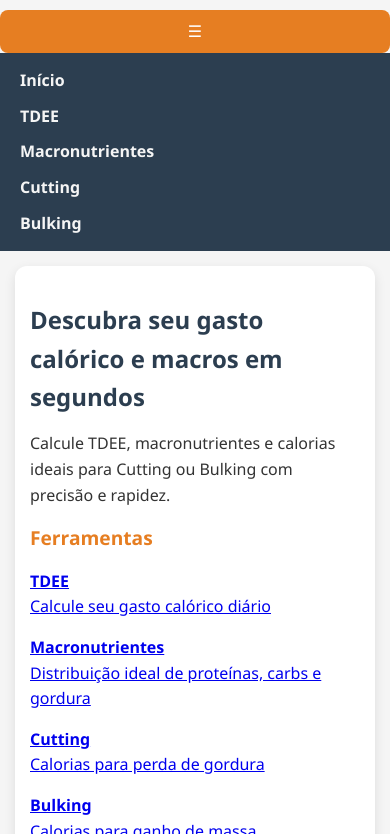
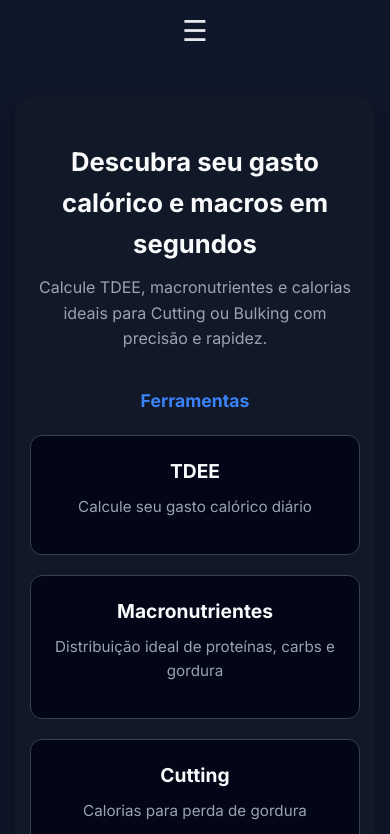
Before and after one commit to jhonny606/shapecalc, a plain HTML site: page index.html in a window 390 px wide. Shown: the part 86-920 px from the top of the page. Drawn offline with Linux system fonts and the light colour scheme.

Commit message:
Update style.css

```diff
--- a/css/style.css
+++ b/css/style.css
@@ -1,5 +1,5 @@
 /* ==============================
-   Reset básico e tipografia
+   Reset básico
    ============================== */
 * {
     margin: 0;
@@ -7,15 +7,21 @@
     box-sizing: border-box;
 }
 
+/* ==============================
+   Tipografia e base (Premium Dark)
+   ============================== */
 body {
-    font-family: 'Segoe UI', Tahoma, Geneva, Verdana, sans-serif;
-    background-color: #f5f5f5;
-    color: #333333;
+    font-family: 'Inter', sans-serif;
+    background-color: #0f172a;
+    color: #e5e7eb;
     line-height: 1.6;
 }
 
+/* ==============================
+   Títulos
+   ============================== */
 h1, h2, h3 {
-    color: #2c3e50;
+    color: #f9fafb;
     margin-bottom: 15px;
 }
 
@@ -25,48 +31,58 @@ h1 {
 }
 
 h2 {
-    font-size: 1.5rem;
+    font-size: 2rem;
     margin-top: 20px;
 }
 
 h3 {
     font-size: 1.2rem;
     margin-top: 15px;
+    color: #3b82f6;
 }
 
 /* ==============================
-   Navbar
+   Header
+   ============================== */
+header {
+    text-align: center;
+    padding: 15px 0 5px 0;
+}
+
+/* ==============================
+   Navbar (Desktop)
    ============================== */
 nav {
-    background-color: #2c3e50;
-    padding: 15px 20px;
+    background-color: #020617;
+    padding: 10px 15px;
     display: flex;
-    gap: 15px;
+    gap: 20px;
     flex-wrap: wrap;
     justify-content: center;
 }
 
 nav a {
-    color: #f5f5f5;
+    color: #e5e7eb;
     text-decoration: none;
-    font-weight: bold;
+    font-weight: 600;
     transition: color 0.3s;
 }
 
 nav a:hover {
-    color: #e67e22;
+    color: #3b82f6;
 }
 
 /* ==============================
    Container principal
    ============================== */
 .container {
-    max-width: 900px;
-    margin: 30px auto;
-    padding: 20px;
-    background-color: #ffffff;
-    border-radius: 12px;
-    box-shadow: 0 4px 12px rgba(0,0,0,0.1);
+    max-width: 1000px;
+    margin: 40px auto;
+    padding: 30px 20px;
+    background-color: #111827;
+    border-radius: 16px;
+    box-shadow: 0 10px 30px rgba(0,0,0,0.4);
+    text-align: center;
 }
 
 /* ==============================
@@ -76,56 +92,64 @@ input[type="number"], select {
     width: 100%;
     padding: 12px;
     margin: 8px 0 15px 0;
-    border: 1px solid #ccc;
-    border-radius: 8px;
+    border: 1px solid #374151;
+    border-radius: 10px;
     font-size: 1rem;
+    background-color: #020617;
+    color: #e5e7eb;
+}
+
+input::placeholder {
+    color: #9ca3af;
 }
 
 input[type="number"]:focus, select:focus {
-    border-color: #e67e22;
+    border-color: #3b82f6;
     outline: none;
-    box-shadow: 0 0 5px rgba(230, 126, 34, 0.5);
+    box-shadow: 0 0 8px rgba(59, 130, 246, 0.5);
 }
 
 /* ==============================
    Botões
    ============================== */
 button {
-    background-color: #e67e22;
+    background-color: #3b82f6;
     color: #fff;
     padding: 12px 25px;
     font-size: 1rem;
     border: none;
-    border-radius: 8px;
+    border-radius: 10px;
     cursor: pointer;
-    transition: background-color 0.3s, transform 0.2s;
+    transition: all 0.25s ease;
     margin-top: 10px;
 }
 
 button:hover {
-    background-color: #d35400;
-    transform: scale(1.05);
+    background-color: #2563eb;
+    transform: translateY(-2px);
 }
 
 /* ==============================
    Resultados
    ============================== */
 #resultado, #tdee {
-    background-color: #ecf0f1;
-    padding: 15px 20px;
-    margin: 15px 0;
-    border-radius: 10px;
-    font-size: 1.3rem;
+    background-color: #020617;
+    padding: 20px;
+    margin: 20px 0;
+    border-radius: 12px;
+    font-size: 1.4rem;
     font-weight: bold;
     text-align: center;
-    color: #2c3e50;
+    color: #22c55e;
+    border: 1px solid #1f2937;
 }
 
 /* ==============================
-   Seções / Cards explicativos
+   Textos e listas
    ============================== */
 .container p {
     margin-bottom: 15px;
+    color: #d1d5db;
 }
 
 .container ul {
@@ -138,61 +162,182 @@ button:hover {
 }
 
 /* ==============================
-   FAQ
+   Hero Section
    ============================== */
-h3 {
-    margin-top: 12px;
-    color: #e67e22;
+.hero {
+    margin-bottom: 40px;
+}
+
+.hero h2 {
+    font-size: 2.2rem;
+    margin-bottom: 10px;
+}
+
+.hero p {
+    color: #9ca3af;
+    font-size: 1.1rem;
+    max-width: 600px;
+    margin: 0 auto;
+}
+
+/* ==============================
+   Tools Section
+   ============================== */
+.tools h3 {
+    margin-bottom: 20px;
+}
+
+/* Grid */
+.tools-grid {
+    display: grid;
+    grid-template-columns: repeat(2, 1fr);
+    gap: 20px;
+}
+
+/* Cards */
+.card {
+    display: block;
+    background-color: #020617;
+    padding: 25px;
+    border-radius: 14px;
+    text-decoration: none;
+    transition: all 0.25s ease;
+    border: 1px solid #374151;
+    cursor: pointer;
+    backdrop-filter: blur(6px);
+}
+
+.card h4 {
+    color: #f9fafb;
+    margin-bottom: 8px;
+    font-size: 1.2rem;
+}
+
+.card p {
+    color: #9ca3af;
+    font-size: 0.95rem;
+}
+
+.card:hover {
+    transform: translateY(-5px);
+    border-color: #3b82f6;
+    box-shadow: 0 10px 25px rgba(0,0,0,0.4);
 }
 
 /* ==============================
    Responsividade
    ============================== */
 @media (max-width: 768px) {
+
     nav {
         flex-direction: column;
         gap: 10px;
+        padding: 12px;
+    }
+
+    nav a {
+        padding: 8px 0;
+        font-size: 0.95rem;
     }
 
     .container {
-        margin: 15px;
-        padding: 15px;
+        margin: 20px 15px;
+        padding: 25px 15px;
     }
 
     button {
         width: 100%;
+        padding: 14px;
+        font-size: 1.05rem;
+    }
+
+    .tools-grid {
+        grid-template-columns: 1fr;
+    }
+
+    .hero {
+        margin-bottom: 35px;
+    }
+
+    .hero h2 {
+        font-size: 1.6rem;
+    }
+
+    .hero p {
+        font-size: 1rem;
+        padding: 0 5px;
+    }
+
+    .card {
+        padding: 20px;
+        border-radius: 12px;
+    }
+
+    input[type="number"], select {
+        padding: 14px;
+        font-size: 1rem;
+    }
+
+    h1 {
+        font-size: 2rem;
+        margin: 10px 0;
+    }
+
+    h3 {
+        font-size: 1.1rem;
     }
 }
 
-.home-buttons {
-    display: flex;
-    flex-wrap: wrap;
-    gap: 20px;
-    justify-content: center;
-    margin-top: 20px;
+/* ==============================
+   Segurança de layout
+   ============================== */
+img {
+    max-width: 100%;
+    height: auto;
 }
 
-.home-buttons .btn-link {
-    display: inline-block;
-    background-color: #e67e22;
-    color: #fff;
-    padding: 15px 30px;
-    font-size: 1.1rem;
-    border-radius: 10px;
-    text-decoration: none;
-    font-weight: bold;
-    text-align: center;
-    transition: background-color 0.3s, transform 0.2s;
-}
-
-.home-buttons .btn-link:hover {
-    background-color: #d35400;
-    transform: scale(1.05);
+/* ==============================
+   Menu Mobile (Hamburger)
+   ============================== */
+.menu-toggle {
+    display: none;
+    background: none;
+    border: none;
+    font-size: 1.8rem;
+    color: #e5e7eb;
+    cursor: pointer;
+    margin-bottom: 10px;
 }
 
 @media (max-width: 768px) {
-    .home-buttons {
+
+    .menu-toggle {
+        display: block;
+    }
+
+    nav {
+        display: none;
+    }
+
+    nav.active {
+        display: flex;
         flex-direction: column;
-        gap: 15px;
+        gap: 10px;
+        margin-top: 10px;
     }
 }
+
+#resultado {
+    animation: fadeIn 0.4s ease;
+}
+
+@keyframes fadeIn {
+    from {
+        opacity: 0;
+        transform: translateY(10px);
+    }
+    to {
+        opacity: 1;
+        transform: translateY(0);
+    }
+}
```
